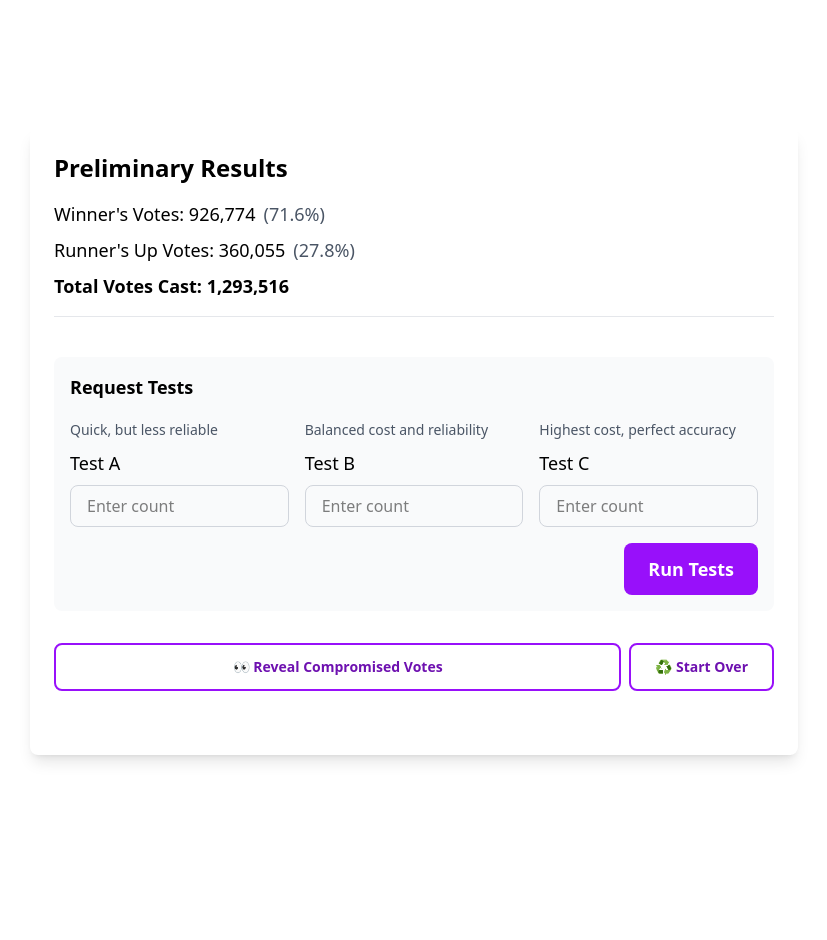
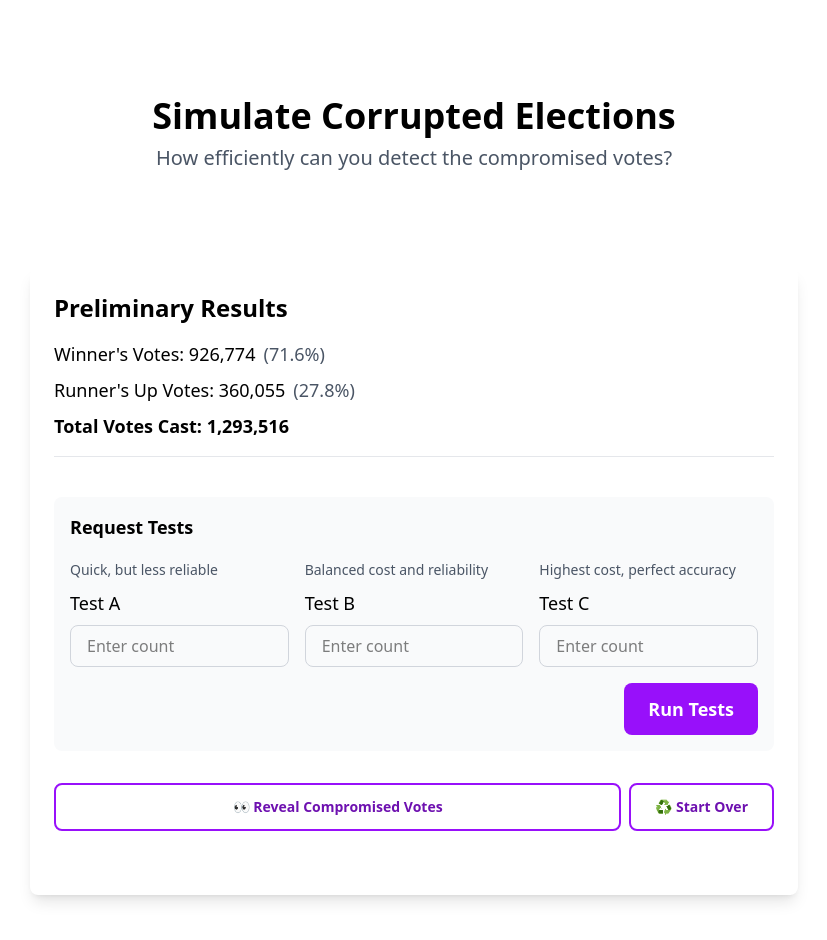
Before and after one commit to dsernst/simulate-corrupted-election, a Next.js app: page / in a window 1280 px wide. Shown: the top 940 px of the page, without its empty margins (226-1053 px from the left). Before the commit the page ends 851 px from the top, so only its background shows below. Built offline with nearby package versions, Linux system fonts and the light colour scheme.

Commit message:
Add title and subtitle

```diff
--- a/app/page.tsx
+++ b/app/page.tsx
@@ -67,6 +67,15 @@
 
   return (
     <main className="flex min-h-screen flex-col items-center justify-center p-24 gap-8">
+      <div className="text-center mb-8">
+        <h1 className="text-4xl font-bold mb-2">
+          Simulate Corrupted Elections
+        </h1>
+        <p className="text-xl text-gray-600">
+          How efficiently can you detect the compromised votes?
+        </p>
+      </div>
+
       {!simulation ? (
         <div className="italic animate-pulse text-black/50">
           Loading initial simulation...
```
